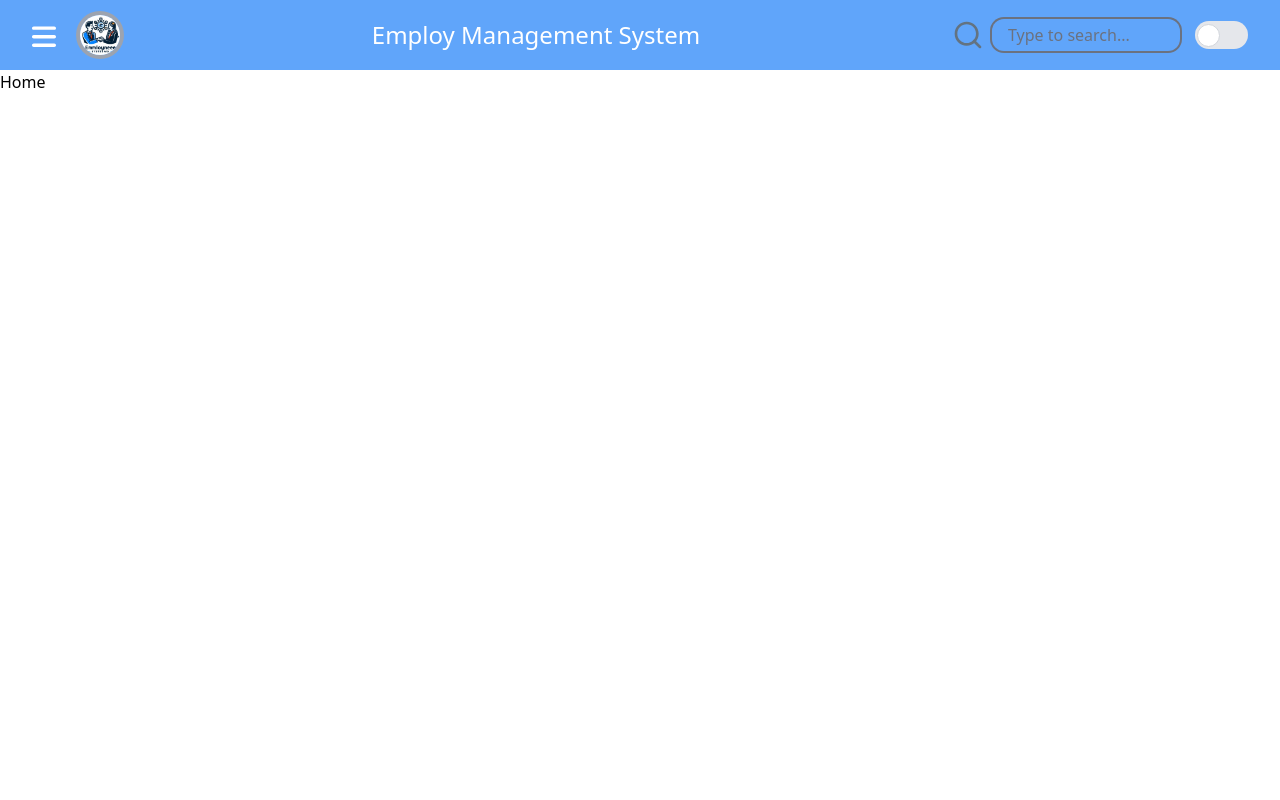
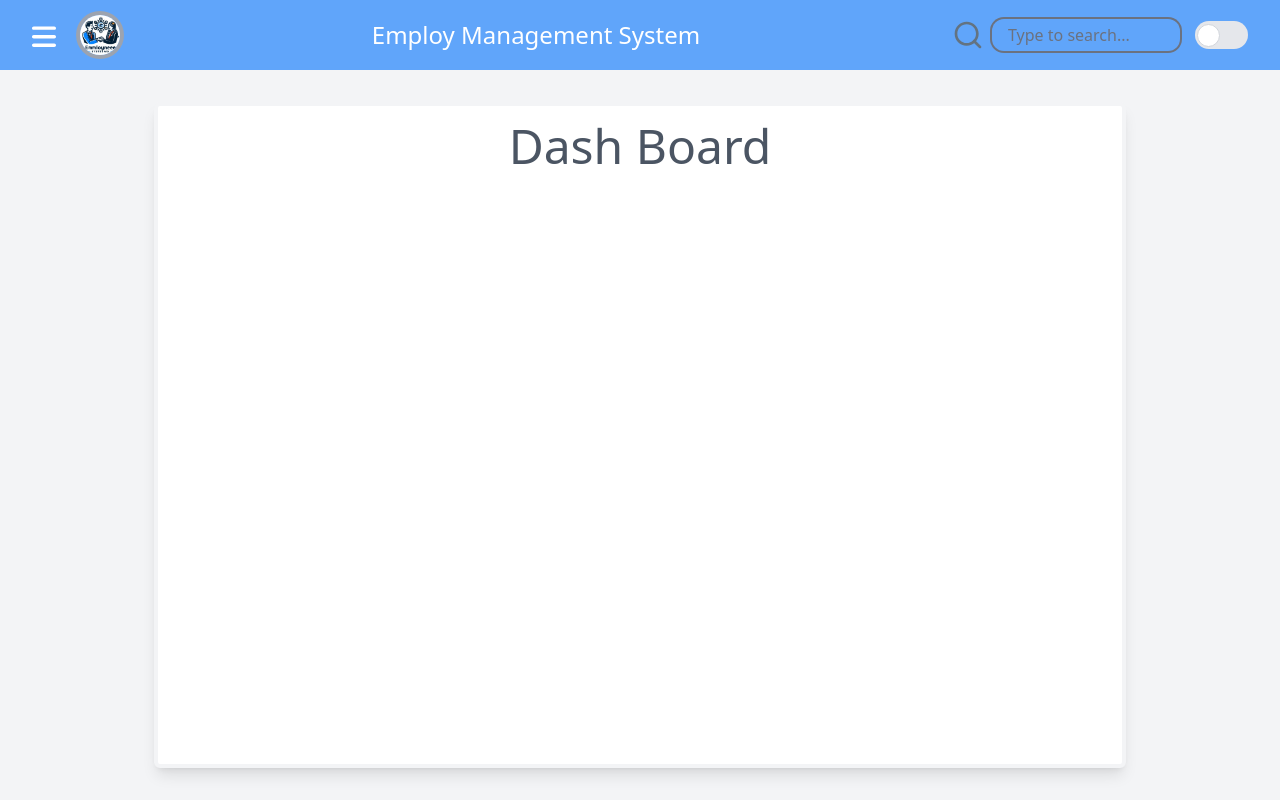
Before and after one commit to yet-yuvi/Employ-Management-System, a React (Create React App) app in the folder ems-client/: page / in a window 1280 px wide. Built offline with nearby package versions, Linux system fonts and the light colour scheme.

Commit message:
Design DashBoard and Employees page

```diff
--- /dev/null
+++ b/ems-client/src/components/employees/EmployeesList.jsx
@@ -0,0 +1,7 @@
+import React from 'react'
+
+export const EmployeesList = () => {
+  return (
+    <div>Employees List</div>
+  )
+}
--- /dev/null
+++ b/ems-client/src/components/employees/index.jsx
@@ -0,0 +1 @@
+export * from "./EmployeesList";
--- /dev/null
+++ b/ems-client/src/components/homeComponents/DashBoard.jsx
@@ -0,0 +1,9 @@
+import React from "react";
+
+export const DashBoard = () => {
+  return (
+    <div className="w-4/5 mx-auto h-full bg-white p-4 shadow-lg border-4 border-gray-100 rounded-md">
+      <h1 className="text-5xl text-center font-custom-bold text-gray-600">Dash Board</h1>
+    </div>
+  );
+};
--- /dev/null
+++ b/ems-client/src/components/homeComponents/index.jsx
@@ -0,0 +1 @@
+export * from "./DashBoard";
--- a/ems-client/src/components/index.jsx
+++ b/ems-client/src/components/index.jsx
@@ -4,3 +4,5 @@ export * from "./navBar";
 export * from "./searchBar";
 export * from "./darkMood";
 export * from "./profile";
+export * from "./homeComponents";
+export * from "./employees";
--- /dev/null
+++ b/ems-client/src/pages/Employees.jsx
@@ -0,0 +1,8 @@
+import React from 'react'
+import { EmployeesList } from '../components'
+
+export const Employees = () => {
+  return (
+    <EmployeesList />
+  )
+}
--- a/ems-client/src/pages/Home.jsx
+++ b/ems-client/src/pages/Home.jsx
@@ -1,10 +1,9 @@
-
-
+import { DashBoard } from "../components";
 
 export const Home = () => {
   return (
-    <>
-      <h1>Home</h1>
-    </>
+    <div className="w-full h-full p-8 bg-gray-100">
+      <DashBoard />
+    </div>
   );
 };
--- a/ems-client/src/pages/index.jsx
+++ b/ems-client/src/pages/index.jsx
@@ -4,3 +4,4 @@ export * from "./Base";
 export * from "./Home";
 export * from "./SignIn";
 export * from "./SignUp";
+export * from "./Employees";
--- a/ems-client/src/routes/AppRoute.jsx
+++ b/ems-client/src/routes/AppRoute.jsx
@@ -1,5 +1,5 @@
 import { createBrowserRouter, RouterProvider } from "react-router-dom";
-import {Base, Home, About, Profile, SignIn, SignUp } from "../pages"
+import {Base, Home, About, Profile, SignIn, SignUp, Employees } from "../pages"
 
 // import SecureRoute from "./SecureRoute";
 
@@ -15,6 +15,10 @@ const router = createBrowserRouter([
       {
         path:'/home',
         element: <Home />
+      },
+      {
+        path: '/employes',
+        element: <Employees />
       },
       {
         path: '/about',
```
